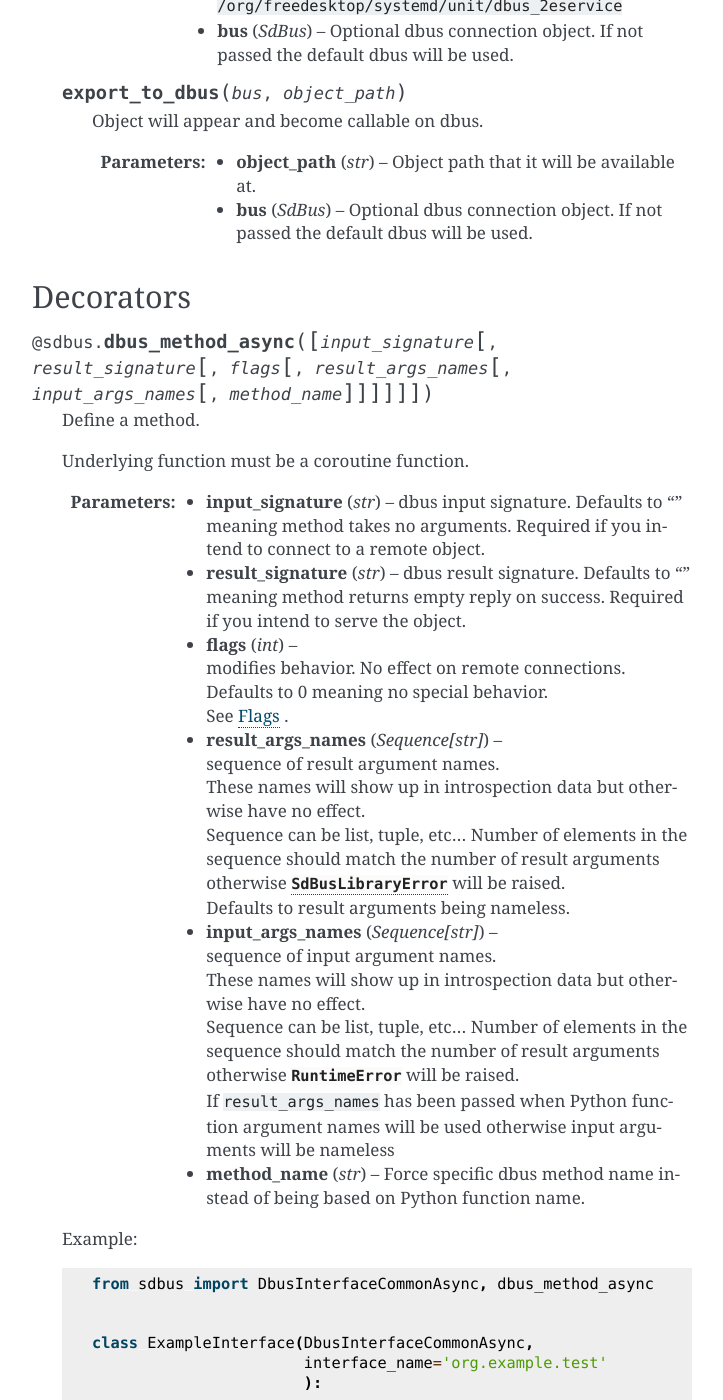
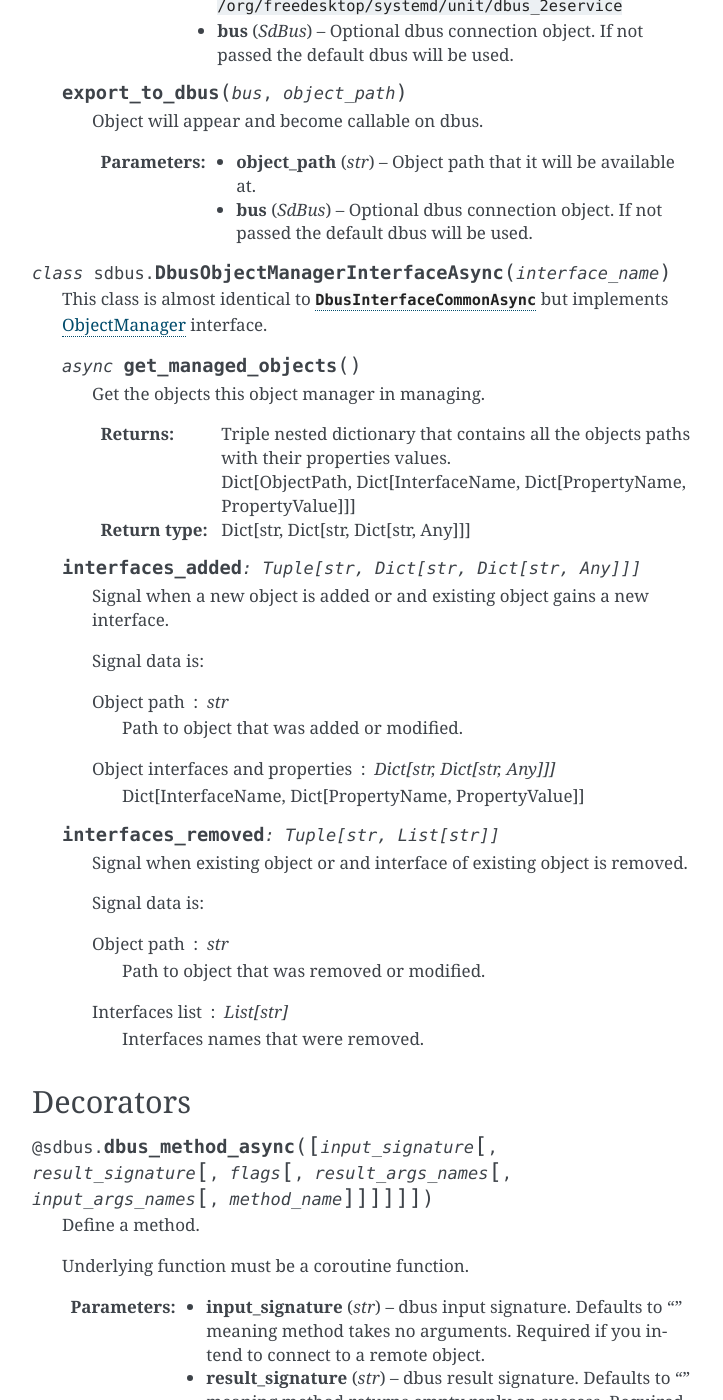
Before and after one commit to python-sdbus/python-sdbus, a Sphinx documentation site: the page built from docs/asyncio_api.rst, in a window 1280 px wide and 1400 px high, scrolled down 1867 px. Shown: the whole window, without its empty margins (388-1111 px from the left). Built offline with Sphinx 7.4.7, drawn with Linux system fonts in a browser that asks for light colours; some of the changed text lies outside the part shown.

Commit message:
docs: Document ObjectManager interfaces

```diff
--- a/docs/asyncio_api.rst
+++ b/docs/asyncio_api.rst
@@ -114,6 +114,55 @@ Classes
         :param SdBus bus:
             Optional dbus connection object.
             If not passed the default dbus will be used.
+
+
+.. py:class:: DbusObjectManagerInterfaceAsync(interface_name)
+
+    This class is almost identical to :py:class:`DbusInterfaceCommonAsync`
+    but implements `ObjectManager <https://dbus.freedesktop.org/doc/dbus-specification.html#standard-interfaces-objectmanager>`_
+    interface.
+
+    .. py:method:: get_managed_objects()
+        :async:
+
+        Get the objects this object manager in managing.
+
+        :return:
+            Triple nested dictionary that contains all the objects
+            paths with their properties values.
+
+            Dict[ObjectPath, Dict[InterfaceName, Dict[PropertyName, PropertyValue]]]
+
+        :rtype: Dict[str, Dict[str, Dict[str, Any]]]
+
+    .. py:attribute:: interfaces_added
+        :type: Tuple[str, Dict[str, Dict[str, Any]]]
+
+        Signal when a new object is added or and existing object
+        gains a new interface.
+
+        Signal data is:
+
+        Object path : str
+            Path to object that was added or modified.
+
+        Object interfaces and properties : Dict[str, Dict[str, Any]]]
+            Dict[InterfaceName, Dict[PropertyName, PropertyValue]]
+
+    .. py:attribute:: interfaces_removed
+        :type: Tuple[str, List[str]]
+
+        Signal when existing object or and interface of
+        existing object is removed.
+
+        Signal data is:
+
+        Object path : str
+            Path to object that was removed or modified.
+
+        Interfaces list : List[str]
+            Interfaces names that were removed.
+
 
 Decorators
 ++++++++++++++++++++++++
```
Also changed, not shown: docs/sync_api.rst (+18 -0 lines).
